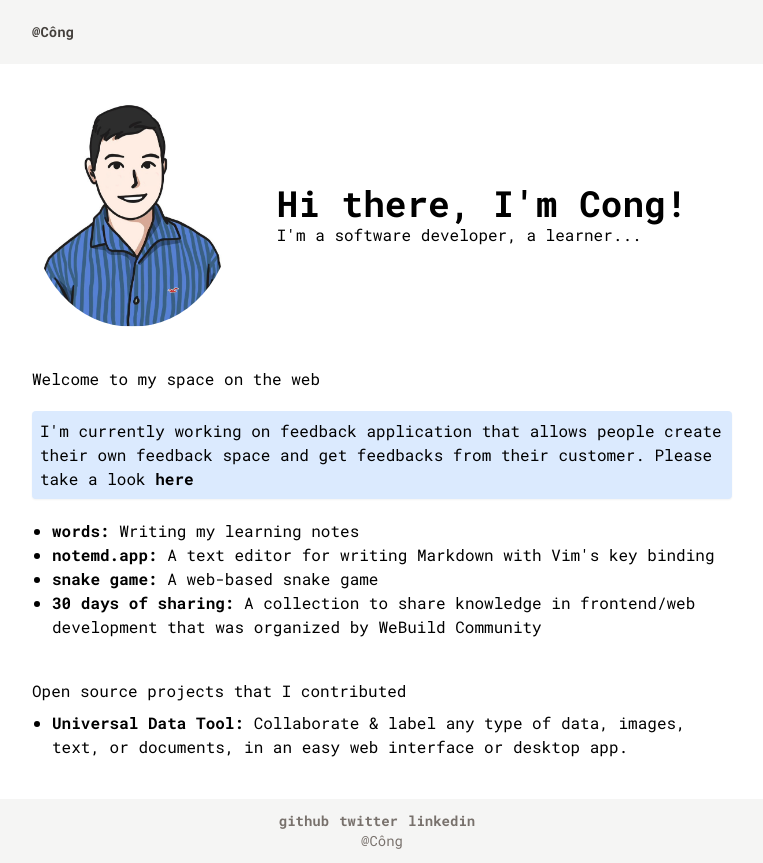
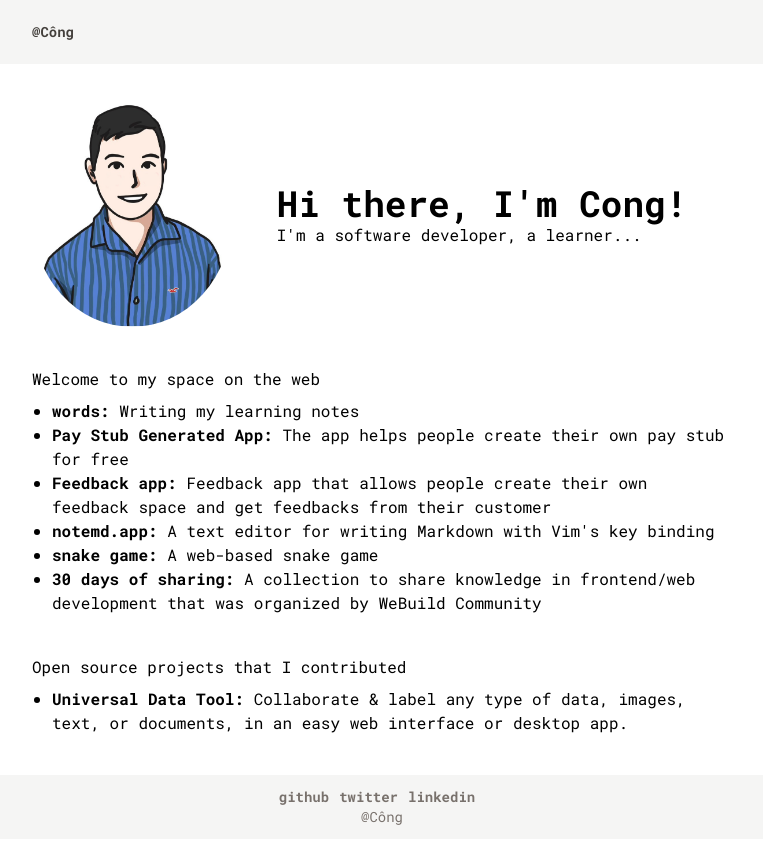
Before and after one commit to congdv/congdv.com, a Next.js app: page / in a window 1280 px wide. Shown: the whole page, without its empty margins (258-1021 px from the left). After the commit the page ends 839 px from the top, so only its background shows below. Built offline with nearby package versions, Linux system fonts and the light colour scheme.

Commit message:
Add new projects

```diff
--- a/src/pages/index.tsx
+++ b/src/pages/index.tsx
@@ -19,7 +19,7 @@ export default function Home() {
           </div>
         </div>
         <p className="mt-10">Welcome to my space on the web</p>
-        <div className="p-2 my-5 bg-blue-100 rounded shadow-sm">
+        {/* <div className="p-2 my-5 bg-blue-100 rounded shadow-sm">
           I&apos;m currently working on feedback application that allows people
           create their own feedback space and get feedbacks from their customer.
           Please take a look{' '}
@@ -31,13 +31,36 @@ export default function Home() {
           >
             here
           </Link>
-        </div>
+        </div> */}
         <ul className="mt-2 ml-5 list-disc">
           <li>
             <Link href="/words" className="font-bold hover:underline">
               words:
             </Link>{' '}
             Writing my learning notes
+          </li>
+          <li>
+            <Link
+              href="https://stubify.congdv.com/"
+              className="font-bold hover:underline"
+              target="_blank"
+              rel="noopener noreferrer"
+            >
+              Pay Stub Generated App:
+            </Link>{' '}
+            The app helps people create their own pay stub for free
+          </li>
+          <li>
+            <Link
+              href="https://feedback.congdv.com/"
+              className="font-bold hover:underline"
+              target="_blank"
+              rel="noopener noreferrer"
+            >
+              Feedback app:
+            </Link>{' '}
+            Feedback app that allows people create their own feedback space and
+            get feedbacks from their customer
           </li>
           <li>
             <Link
```
